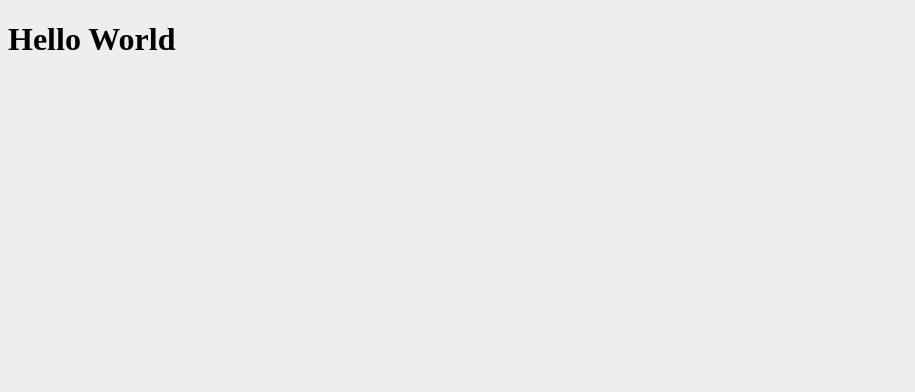
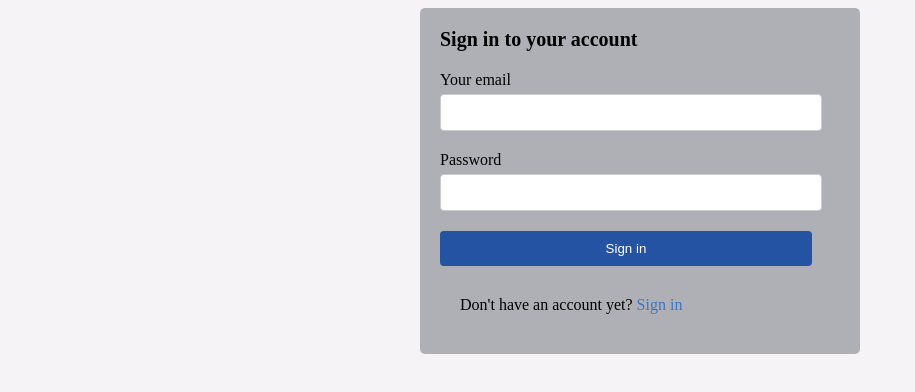
Before and after one commit to yuki-sss/w8-output2, a plain HTML site: page index.html in a window 1280 px wide. Shown: the whole page, without its empty margins (0-915 px from the left). Drawn offline with Linux system fonts and the light colour scheme.

Commit message:
ログインフォームを実装

```diff
--- a/app.js
+++ b/app.js
@@ -1 +1,11 @@
-console.log("Hello World!");
+document.querySelector(".email").value = localStorage.email || "";
+document.querySelector(".pass").value = localStorage.password || "";
+
+document.querySelector(".button").addEventListener("click", function (e) {
+  e.preventDefault();
+
+  localStorage.email = document.querySelector(".email").value;
+  localStorage.password = document.querySelector(".pass").value;
+
+  this.closest("form").submit();
+});
--- a/index.html
+++ b/index.html
@@ -1,14 +1,30 @@
 <!DOCTYPE html>
 <html lang="en">
-<head>
-    <meta charset="UTF-8">
-    <meta http-equiv="X-UA-Compatible" content="IE=edge">
-    <meta name="viewport" content="width=device-width, initial-scale=1.0">
+  <head>
+    <meta charset="UTF-8" />
+    <meta http-equiv="X-UA-Compatible" content="IE=edge" />
+    <meta name="viewport" content="width=device-width, initial-scale=1.0" />
     <title>Document</title>
-    <link rel="stylesheet" href="./style.css">
-</head>
-<body>
-    <h1>Hello World</h1>
+    <link rel="stylesheet" href="./style.css" />
+  </head>
+  <body>
+    <div class="wrapper">
+      <div class="form">Sign in to your account</div>
+      <form action="#">
+        <div>
+          <label for="email">Your email</label>
+          <input type="text" class="email" name="your-email" />
+        </div>
+        <div>
+          <label for="pass">Password</label>
+          <input type="text" class="pass" name="your-password" />
+        </div>
+        <input type="submit" class="button" value="Sign in" />
+        <div class="sign">
+          Don't have an account yet? <a href="#" target="_blank">Sign in</a>
+        </div>
+      </form>
+    </div>
     <script src="./app.js"></script>
-</body>
+  </body>
 </html>
--- a/style.css
+++ b/style.css
@@ -1,3 +1,59 @@
 body {
-    background: #eee;
+  background-color: #f6f3f7;
 }
+
+.wrapper {
+  max-width: 400px;
+  margin: 0 auto;
+  padding: 20px;
+  background-color: #aeb0b5;
+  border-radius: 5px;
+}
+
+.form {
+  font-size: 20px;
+  font-weight: bold;
+  margin-bottom: 20px;
+}
+
+label {
+  display: block;
+  margin-bottom: 5px;
+}
+
+.email {
+  width: 90%;
+  padding: 10px;
+  margin-bottom: 20px;
+  border: 1px solid #ccc;
+  border-radius: 4px;
+}
+
+.pass {
+  width: 90%;
+  padding: 10px;
+  margin-bottom: 20px;
+  border: 1px solid #ccc;
+  border-radius: 4px;
+}
+
+.button {
+  display: block;
+  width: 93%;
+  padding: 10px;
+  background-color: #2453a4;
+  color: #fff;
+  border: none;
+  border-radius: 4px;
+  cursor: pointer;
+}
+
+.sign {
+  margin-top: 10px;
+  padding: 20px;
+}
+
+.sign a {
+  color: #3976c6;
+  text-decoration: none;
+}
```
